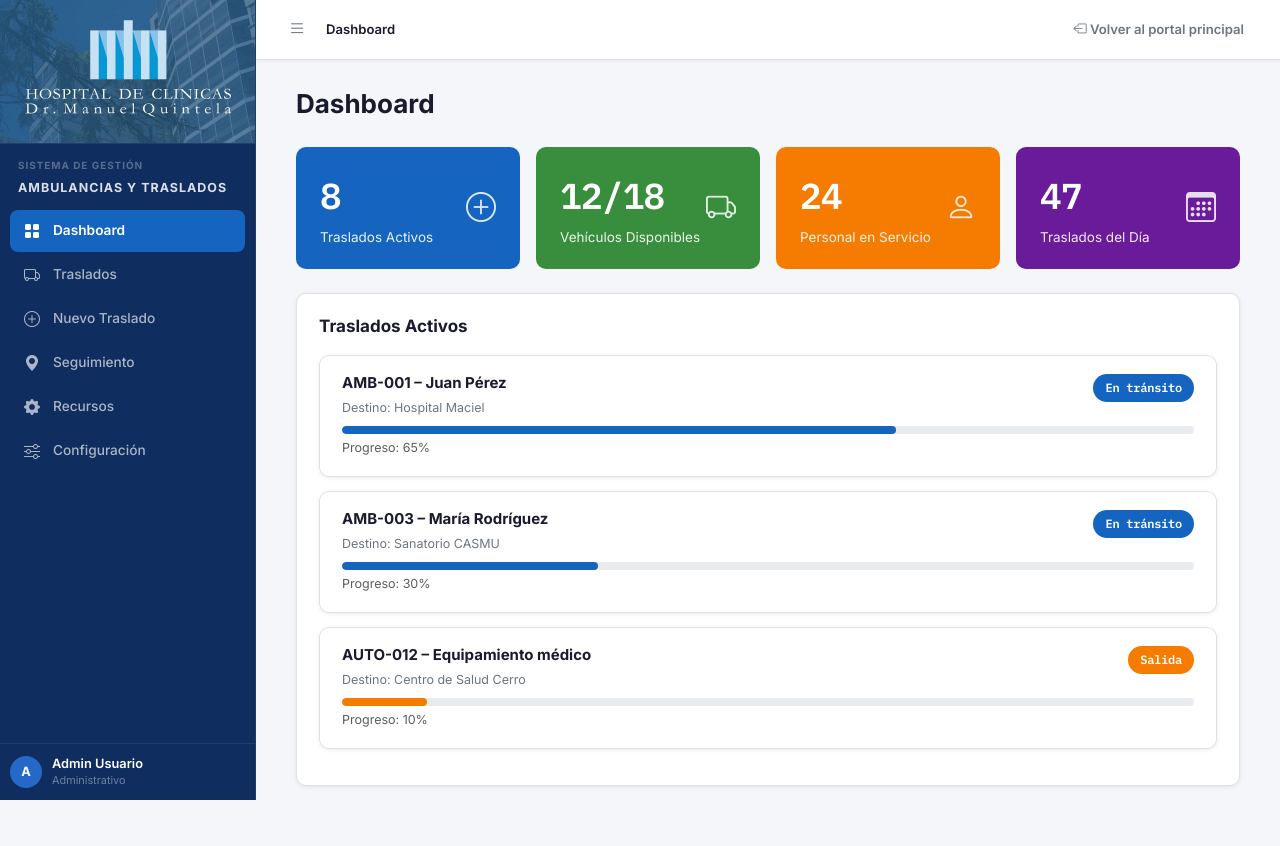
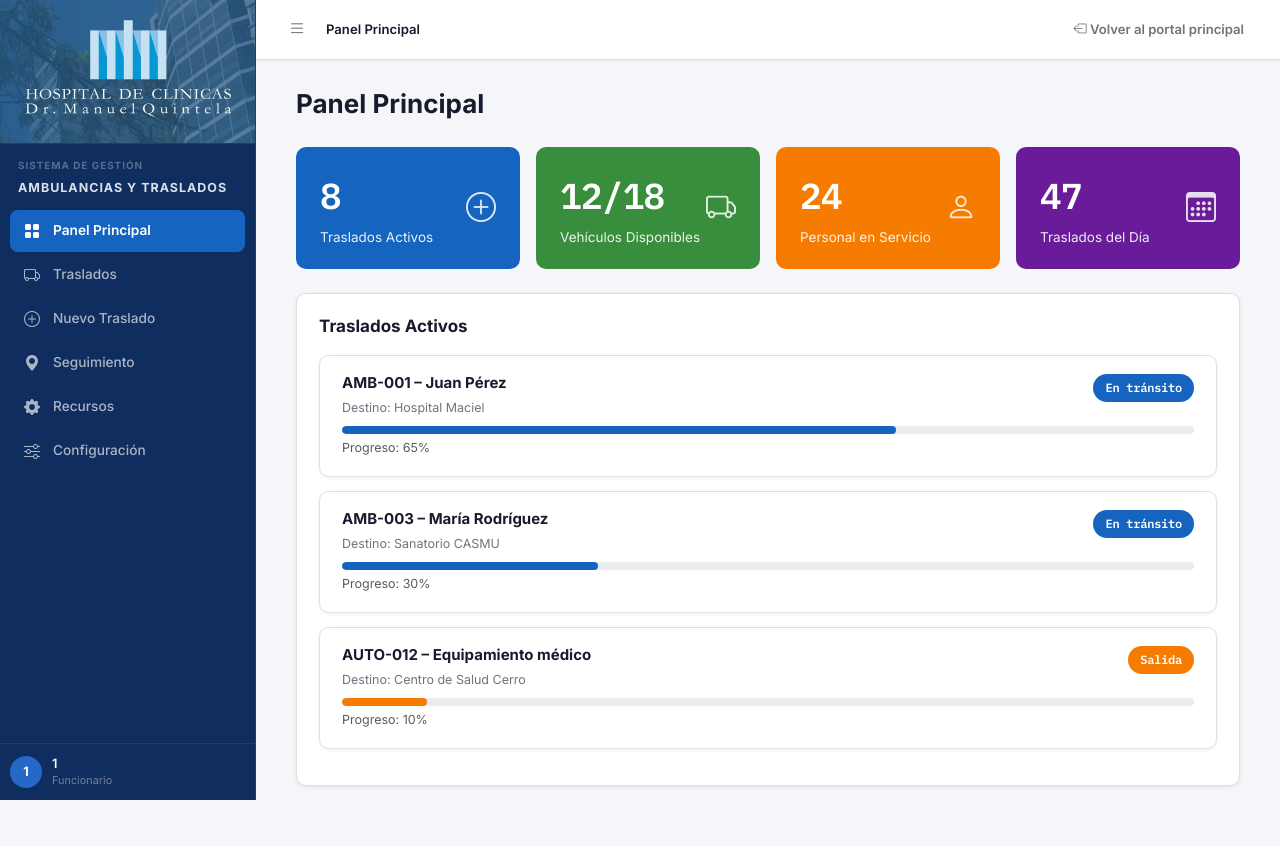
Before and after one commit to Emilianuu/EVEdev-S.I.G.S.M., a PHP site: page /modulo_traslados/vista/panel-de-gestion.php in a window 1280 px wide. Run offline with PHP 8.4, Linux system fonts and the light colour scheme; the visitor is signed in with stand-in values (Sample User, id 1).

Commit message:
feat: hacer que el usuario del sidebar se sincronize con la sesión activa

```diff
--- a/modulo_traslados/vista/assets/js/panel-de-gestion.js
+++ b/modulo_traslados/vista/assets/js/panel-de-gestion.js
@@ -47,7 +47,7 @@ document.addEventListener("DOMContentLoaded", () => {
 
   // Mapeo de identificadores a títulos para el breadcrumb
   const sectionTitles = {
-    dashboard: "Dashboard",
+    dashboard: "Panel Principal",
     traslados: "Gestión de Traslados",
     "nuevo-traslado": "Nuevo Traslado",
     seguimiento: "Seguimiento de Traslados",
--- a/modulo_traslados/vista/panel-de-gestion.php
+++ b/modulo_traslados/vista/panel-de-gestion.php
@@ -1,3 +1,24 @@
+<?php
+if (session_status() === PHP_SESSION_NONE) {
+  session_start();
+}
+
+// Proteger la ruta: si no está logueado, lo mandamos al login
+if (!isset($_SESSION['id_usuario'])) {
+  header("Location: ../../servicios_comunes/autenticacion/login_controlador.php");
+  exit();
+}
+
+// Rescatar los datos de la sesión
+$nombreSesion = $_SESSION['nombre_completo'] ?? 'Usuario';
+$emailSesion  = $_SESSION['email'] ?? '';
+
+// Calcular las iniciales para el círculo del avatar
+$palabras = explode(' ', trim($nombreSesion));
+$iniciales = '';
+if (isset($palabras[0])) $iniciales .= strtoupper(substr($palabras[0], 0, 1));
+if (isset($palabras[1])) $iniciales .= strtoupper(substr($palabras[1], 0, 1));
+?>
 <!doctype html>
 <html lang="es">
 
@@ -46,7 +67,7 @@
     <ul class="list-unstyled mb-0 sidebar-menu-list">
       <li class="nav-item-custom">
         <a class="nav-link-custom active" data-view="dashboard" href="#">
-          <i class="bi bi-grid-fill"></i> Dashboard
+          <i class="bi bi-grid-fill"></i> Panel Principal
         </a>
       </li>
       <li class="nav-item-custom">
@@ -77,10 +98,10 @@
     </ul>
 
     <div class="sidebar-footer">
-      <div class="avatar-circle">A</div>
+      <div class="avatar-circle"><?php echo $iniciales; ?></div>
       <div class="footer-user-info">
-        <div class="avatar-name">Admin Usuario</div>
-        <div class="avatar-role">Administrativo</div>
+        <div class="avatar-name"><?php echo htmlspecialchars($nombreSesion); ?></div>
+        <div class="avatar-role">Funcionario</div>
       </div>
     </div>
   </aside>
@@ -92,7 +113,7 @@
         <i class="bi bi-list"></i>
       </button>
       <div class="topbar-breadcrumb">
-        <span class="bc-current" id="topbar-title">Dashboard</span>
+        <span class="bc-current" id="topbar-title">Panel Principal</span>
       </div>
       <div class="topbar-actions ms-auto">
         <button
@@ -105,7 +126,7 @@
     </div>
     <!-- DASHBOARD -->
     <section class="view active" id="view-dashboard">
-      <div class="page-title">Dashboard</div>
+      <div class="page-title">Panel Principal</div>
 
       <div class="row g-3 mb-4">
         <div class="col-12 col-sm-6 col-xl-3">
```
Also changed, not shown: modulo_documentacion/vista/panel-de-administracion.php (+26 -5 lines).
